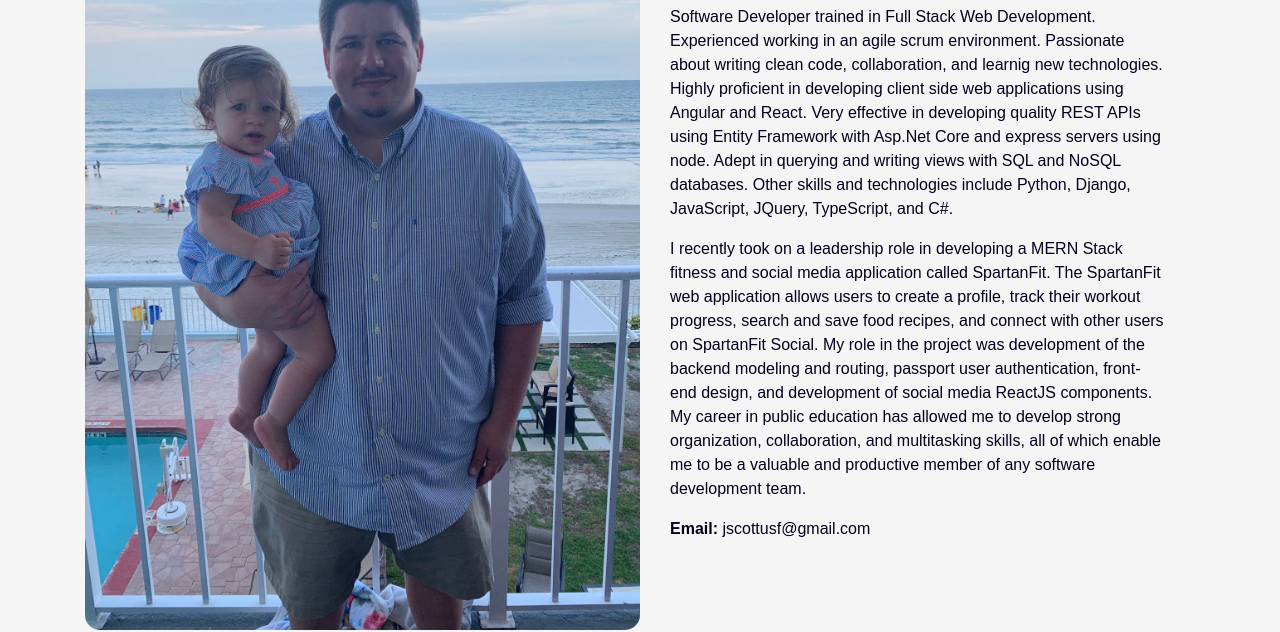
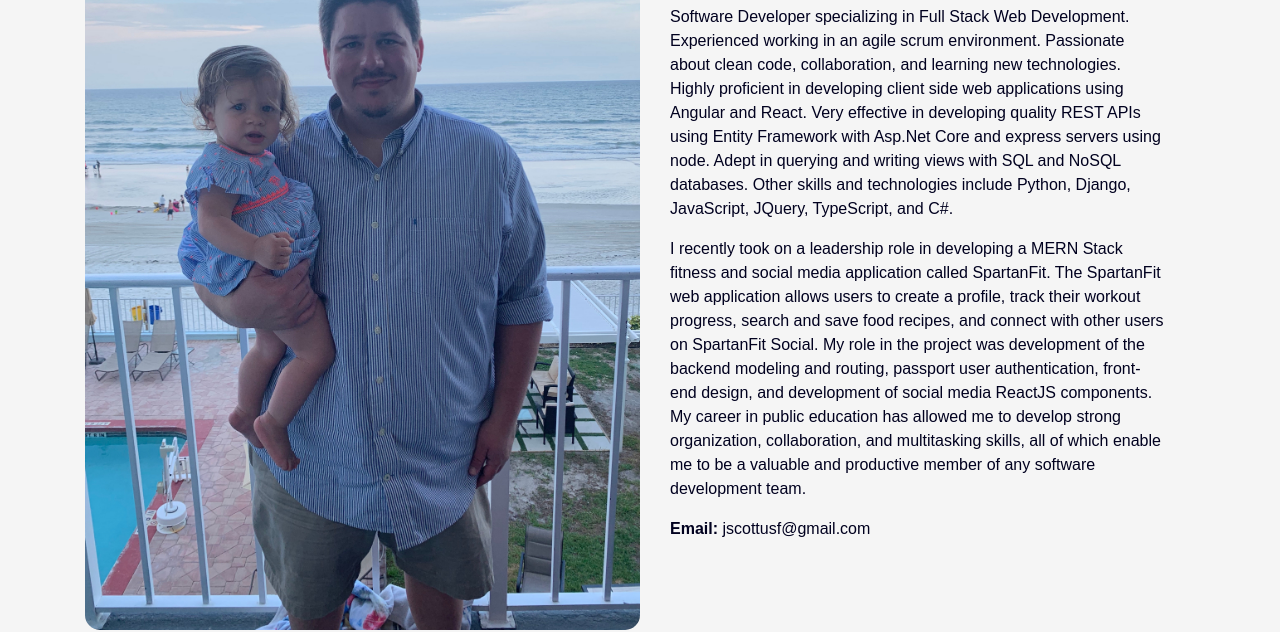
Before and after one commit to jscottusf/jscottusf.github.io, a plain HTML site: page about.html in a window 1280 px wide. Shown: the part 107-739 px from the top of the page. Drawn offline with nearby package versions, Linux system fonts and the light colour scheme.

Commit message:
Update about.html

```diff
--- a/about.html
+++ b/about.html
@@ -69,10 +69,10 @@
                     <div class="profile-content-wrapper">
                         <h1>About me</h1>
                         <p>
-                            Software Developer trained in Full Stack Web
+                            Software Developer specializing in Full Stack Web
                             Development. Experienced working in an agile scrum
-                            environment. Passionate about writing clean code,
-                            collaboration, and learnig new technologies. Highly
+                            environment. Passionate about clean code,
+                            collaboration, and learning new technologies. Highly
                             proficient in developing client side web
                             applications using Angular and React. Very effective
                             in developing quality REST APIs using Entity
```
